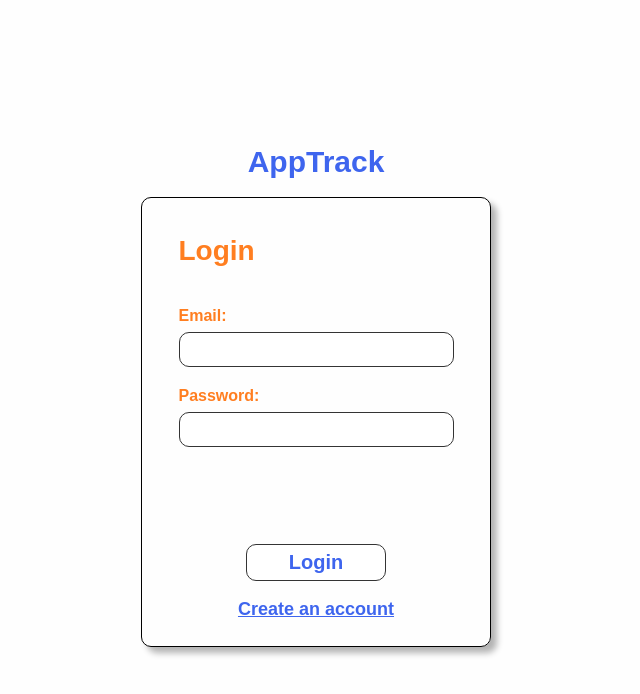
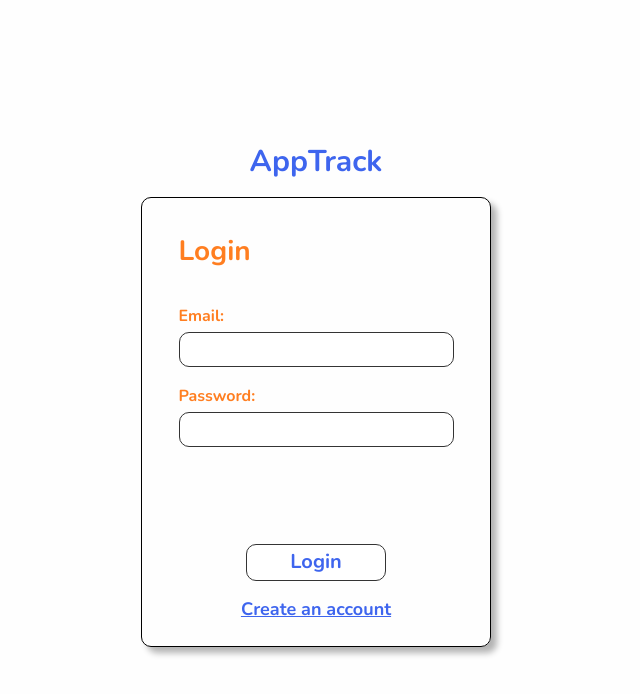
Before and after one commit to JohnSalinas123/AppTrack, a React (Vite) app in the folder frontend/: page /login in a window 1280 px wide. Shown: the top 694 px of the page, without its empty margins (324-964 px from the left). Built offline with nearby package versions, Linux system fonts and the light colour scheme; no server answers.

Commit message:
add support for tailwind and nunito font styling

```diff
--- a/frontend/src/index.css
+++ b/frontend/src/index.css
@@ -1,3 +1,7 @@
+@tailwind base;
+@tailwind components;
+@tailwind utilities;
+
 * {
 	box-sizing: border-box;
 	margin: 0;
@@ -8,6 +12,8 @@ html,
 body {
 	width: 100%;
 	height: 100%;
+	overflow: scroll;
+	padding: 0;
 }
 
 #root {
@@ -21,7 +27,8 @@ body {
 }
 
 :root {
-	font-family: Arial, system-ui, Avenir, Helvetica, Arial, sans-serif;
+	font-family: "Nunito", sans-serif;
+	font-optical-sizing: auto;
 	line-height: 1.5;
 	font-weight: 400;
 
@@ -41,3 +48,10 @@ body {
 	-webkit-font-smoothing: antialiased;
 	-moz-osx-font-smoothing: grayscale;
 }
+
+.nunito-400 {
+	font-family: "Nunito", sans-serif;
+	font-optical-sizing: auto;
+	font-weight: 400;
+	font-style: normal;
+}
```
